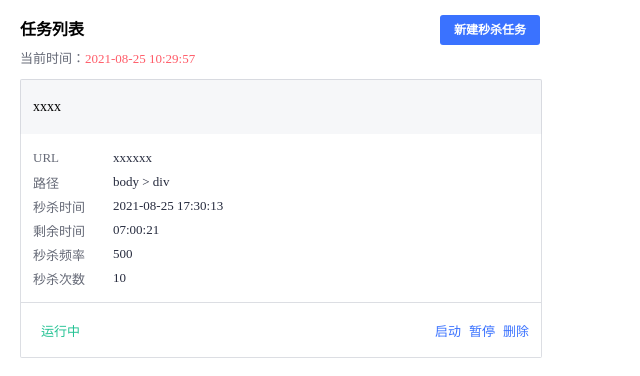
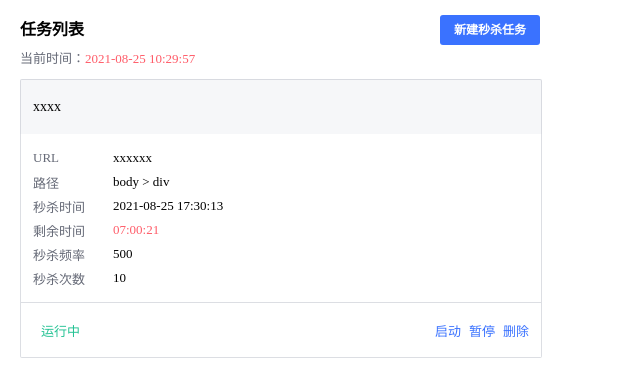
Before and after one commit to Erindcl/second-kill, a browser extension: page src/index.html in a window 1280 px wide. Shown: the whole page, without its empty margins (0-640 px from the left). Drawn offline with Linux system fonts and the light colour scheme.

Commit message:
feat: update index.css

```diff
--- a/src/css/index.css
+++ b/src/css/index.css
@@ -83,7 +83,6 @@
   text-overflow: ellipsis;
   overflow: hidden;
   white-space: nowrap;
-  color: #252A3D;
 }
 .sk-task-url {
   cursor: pointer;
```
